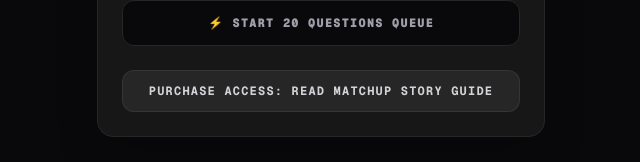
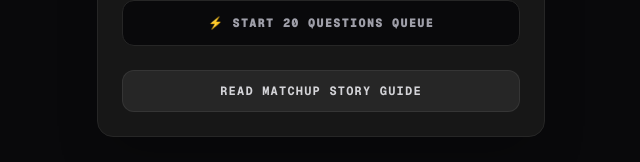
Before and after one commit to LittleMarch-dev/pokemon-quiz, a Next.js app: page / in a window 1280 px wide. Shown: the part 491-653 px from the top of the page, without its empty margins (319-959 px from the left). Built offline with nearby package versions, Linux system fonts and the light colour scheme.

Commit message:
fix text

```diff
--- a/app/page.tsx
+++ b/app/page.tsx
@@ -394,7 +394,7 @@ export default function VgcReviewTrainer() {
           onClick={() => setShowDictionary(true)}
           className="w-full py-3 bg-neutral-800 border border-neutral-700/60 rounded-xl text-xs font-mono font-bold tracking-widest text-zinc-300 hover:bg-neutral-700 hover:text-white transition-all uppercase active:scale-98 cursor-pointer"
         >
-          Purchase Access: Read Matchup Story Guide
+          Read Matchup Story Guide
         </button>
 
         {/* MODAL WINDOW DICTIONARY JIKA DIKLIK */}
```
